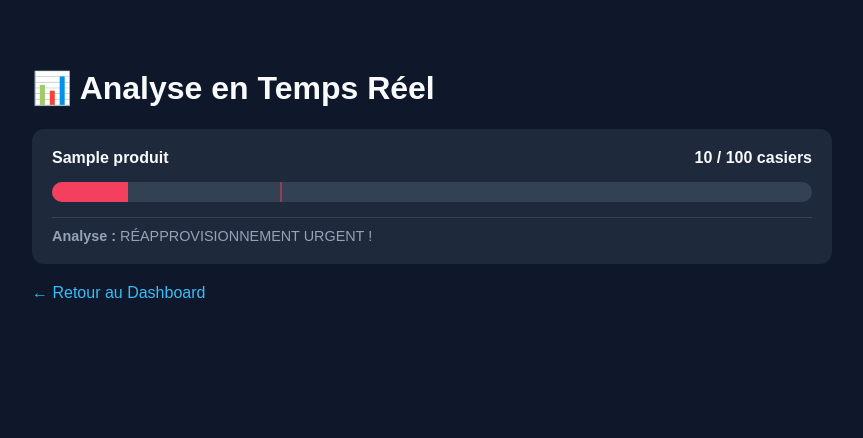
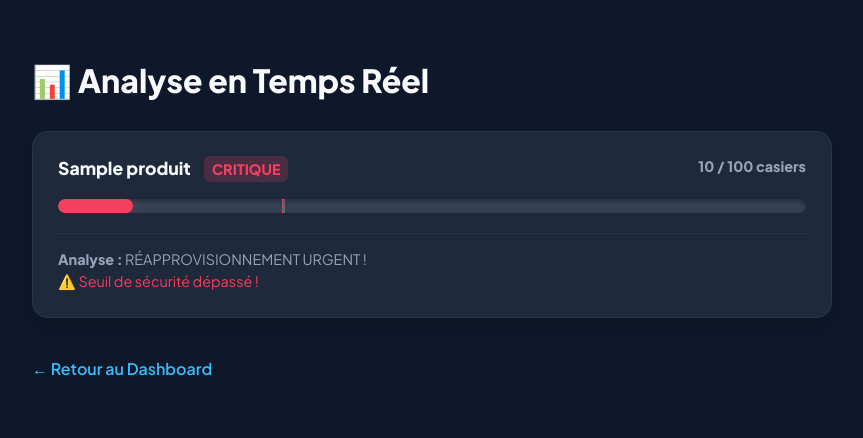
Before and after one commit to tchiov4-cloud/TCHIO_TCHOUALA_VALDO_24G2618-StocckMaster, a Flask app: page /analyse in a window 1280 px wide. Shown: the top 438 px of the page, without its empty margins (208-1071 px from the left). Run offline with Flask 3, Linux system fonts and the light colour scheme; tables that the repository leaves empty or names only in its code hold one stand-in row (values such as "Sample post"); data that the repository does not hold is empty.

Commit message:
Update analyse.html

```diff
--- a/templates/analyse.html
+++ b/templates/analyse.html
@@ -4,70 +4,77 @@
     <meta charset="UTF-8">
     <meta name="viewport" content="width=device-width, initial-scale=1.0">
     <title>Analyse Dynamique | EliteStock</title>
+    <link href="https://fonts.googleapis.com/css2?family=Plus+Jakarta+Sans:wght@400;600;800&display=swap" rel="stylesheet">
     <style>
         :root {
             --bg: #0f172a; --card: #1e293b;
             --danger: #f43f5e; --warning: #fbbf24; --success: #10b981;
-            --text: #f8fafc;
+            --text: #f8fafc; --accent: #38bdf8;
         }
-        body { font-family: sans-serif; background: var(--bg); color: var(--text); padding: 40px; }
-        .container { max-width: 800px; margin: auto; }
-        .card { background: var(--card); border-radius: 12px; padding: 20px; margin-bottom: 20px; }
+        body {
+            font-family: 'Plus Jakarta Sans', sans-serif;
+            background: var(--bg); color: var(--text);
+            padding: 20px; margin: 0;
+        }
+        .container { max-width: 800px; margin: 40px auto; }
+        h1 { font-weight: 800; margin-bottom: 30px; display: flex; align-items: center; gap: 10px; }
 
-        /* CONTENEUR DE LA BARRE (Le fond gris) */
+        .card {
+            background: var(--card); border-radius: 16px; padding: 25px;
+            margin-bottom: 20px; border: 1px solid rgba(255,255,255,0.05);
+            box-shadow: 0 10px 15px -3px rgba(0, 0, 0, 0.1);
+        }
+
+        .info { display: flex; justify-content: space-between; font-weight: 700; font-size: 1.1rem; }
+        .info span:last-child { color: #94a3b8; font-size: 0.9rem; }
+
+        /* CONTENEUR DE LA BARRE */
         .progress-container {
             background: #334155;
-            height: 20px;
-            border-radius: 10px;
-            margin: 15px 0;
-            overflow: hidden; /* Important pour que la barre ne dépasse pas */
+            height: 14px;
+            border-radius: 20px;
+            margin: 20px 0;
+            overflow: hidden;
             position: relative;
+            box-shadow: inset 0 2px 4px rgba(0,0,0,0.3);
         }
 
         /* LA BARRE QUI DIMINUE */
         .progress-fill {
             height: 100%;
-            transition: width 0.5s ease-in-out; /* Animation fluide quand ça diminue */
+            border-radius: 20px;
+            transition: width 0.8s cubic-bezier(0.4, 0, 0.2, 1);
+            box-shadow: 0 0 10px rgba(0,0,0,0.2);
         }
 
-        /* MARQUEUR DU SEUIL DE 30 (Ligne de sécurité) */
+        /* MARQUEUR DU SEUIL DE 30 */
         .seuil-ligne {
             position: absolute;
-            left: 30%; /* Fixé à 30% */
+            left: 30%;
             top: 0;
             bottom: 0;
             width: 2px;
-            background: rgba(244, 63, 94, 0.5);
+            background: rgba(255, 255, 255, 0.2);
+            border-left: 1px dashed var(--danger);
             z-index: 2;
         }
 
-        .info { display: flex; justify-content: space-between; font-weight: bold; }
-        .conseil { font-size: 0.9rem; color: #94a3b8; margin-top: 10px; border-top: 1px solid #334155; padding-top: 10px; }
-
-        @media (max-width: 768px) {
-            nav {
-                display: none; /* Cache la sidebar sur mobile ou transforme-la en menu burger */
-            }
-            main {
-                margin-left: 0;
-                width: 100%;
-                padding: 15px;
-            }
-            .kpi-grid {
-                grid-template-columns: 1fr; /* 1 carte par ligne sur mobile */
-            }
-            .main-grid {
-                grid-template-columns: 1fr; /* Tableaux et actions l'un sous l'autre */
-            }
+        .conseil {
+            font-size: 0.9rem; color: #94a3b8;
+            margin-top: 15px; border-top: 1px solid rgba(255,255,255,0.05);
+            padding-top: 15px; line-height: 1.5;
         }
 
-        /* Pour les Stats : empiler les graphiques */
-        @media (max-width: 900px) {
-            .grid-charts {
-            grid-template-columns: 1fr !important;
-            }
+        .status-tag {
+            font-size: 0.7rem; padding: 4px 8px; border-radius: 6px;
+            text-transform: uppercase; margin-left: 10px;
         }
 
+        .btn-back {
+            display: inline-block; margin-top: 20px; color: var(--accent);
+            text-decoration: none; font-weight: 600; transition: 0.3s;
+        }
+        .btn-back:hover { opacity: 0.8; transform: translateX(-5px); }
     </style>
 </head>
 <body>
@@ -77,27 +84,40 @@
         {% for p in produits %}
         <div class="card">
             <div class="info">
-                <span>{{ p.nom }}</span>
+                <div>
+                    {{ p.nom }}
+                    {% if p.qte <= 30 %}
+                        <span class="status-tag" style="background: rgba(244,63,94,0.2); color: var(--danger);">Critique</span>
+                    {% elif p.qte <= 60 %}
+                        <span class="status-tag" style="background: rgba(251,191,36,0.2); color: var(--warning);">Alerte</span>
+                    {% else %}
+                        <span class="status-tag" style="background: rgba(16,185,129,0.2); color: var(--success);">Sain</span>
+                    {% endif %}
+                </div>
                 <span>{{ p.qte }} / 100 casiers</span>
             </div>
 
             <div class="progress-container">
-                <div class="seuil-ligne"></div> <div class="progress-fill"
+                <div class="seuil-ligne"></div>
+                <div class="progress-fill"
                      style="width: {{ p.pct }}%;
-                            background-color: {% if p.qte <= 30 %}var(--danger){% elif p.qte <= 60 %}var(--warning){% else %}var(--success){% endif %};">
+                            background-color: {% if p.qte <= 30 %}var(--danger){% elif p.qte <= 60 %}var(--warning){% else %}var(--success){% endif %};
+                            box-shadow: 0 0 15px {% if p.qte <= 30 %}rgba(244,63,94,0.4){% elif p.qte <= 60 %}rgba(251,191,36,0.4){% else %}rgba(16,185,129,0.4){% endif %};">
                 </div>
             </div>
 
             <div class="conseil">
                 <strong>Analyse :</strong> {{ p.conseil }}
                 {% if p.qte > 30 %}
-                    <br><small>Encore {{ p.qte - 30 }} ventes possibles avant l'alerte.</small>
+                    <br><span>Encore <b>{{ p.qte - 30 }}</b> ventes possibles avant le seuil critique.</span>
+                {% else %}
+                    <br><span style="color: var(--danger);">⚠️ Seuil de sécurité dépassé !</span>
                 {% endif %}
             </div>
         </div>
         {% endfor %}
 
-        <a href="/stats" style="color: #38bdf8; text-decoration: none;">← Retour au Dashboard</a>
+        <a href="/" class="btn-back">← Retour au Dashboard</a>
     </div>
 </body>
 </html>
```
